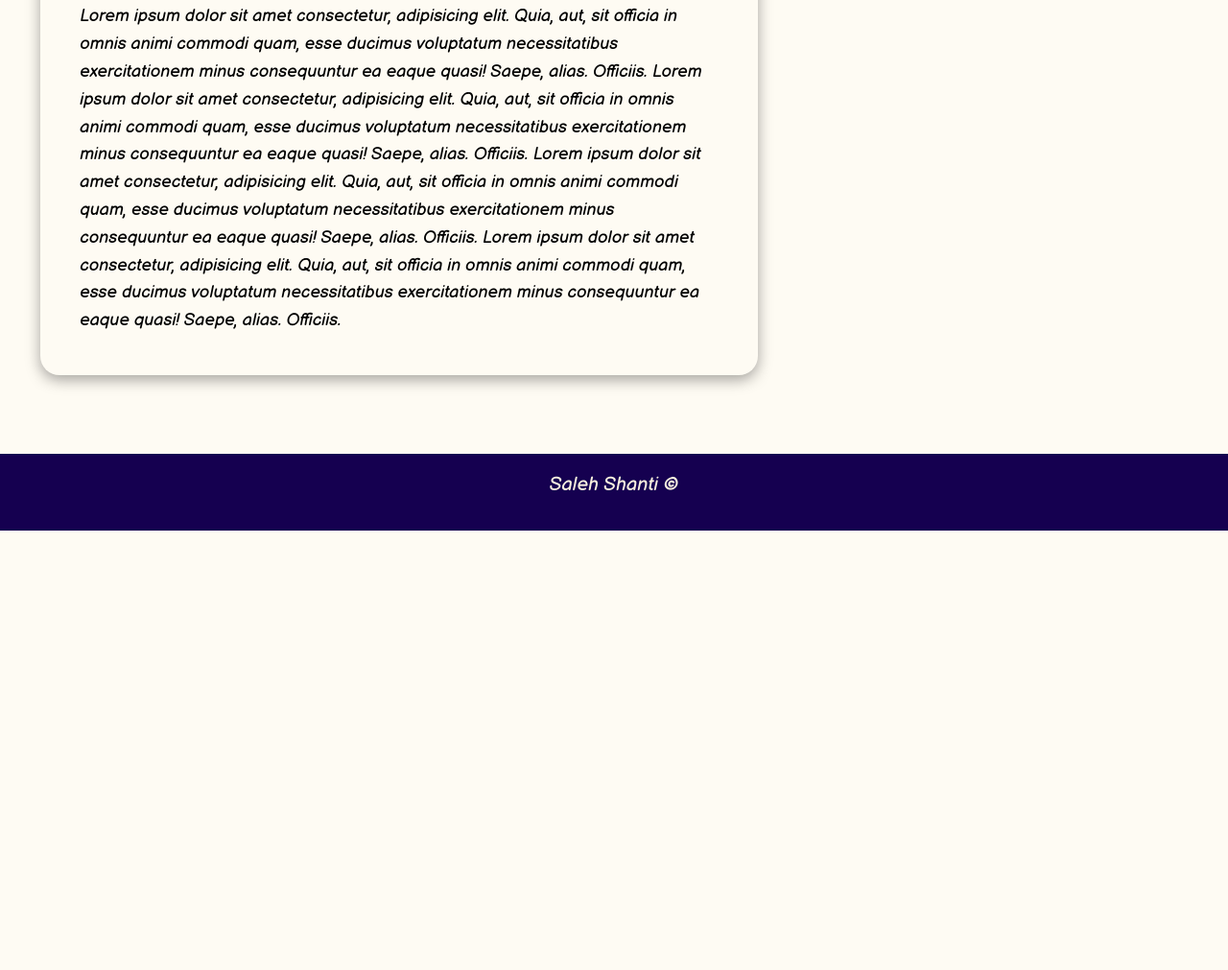
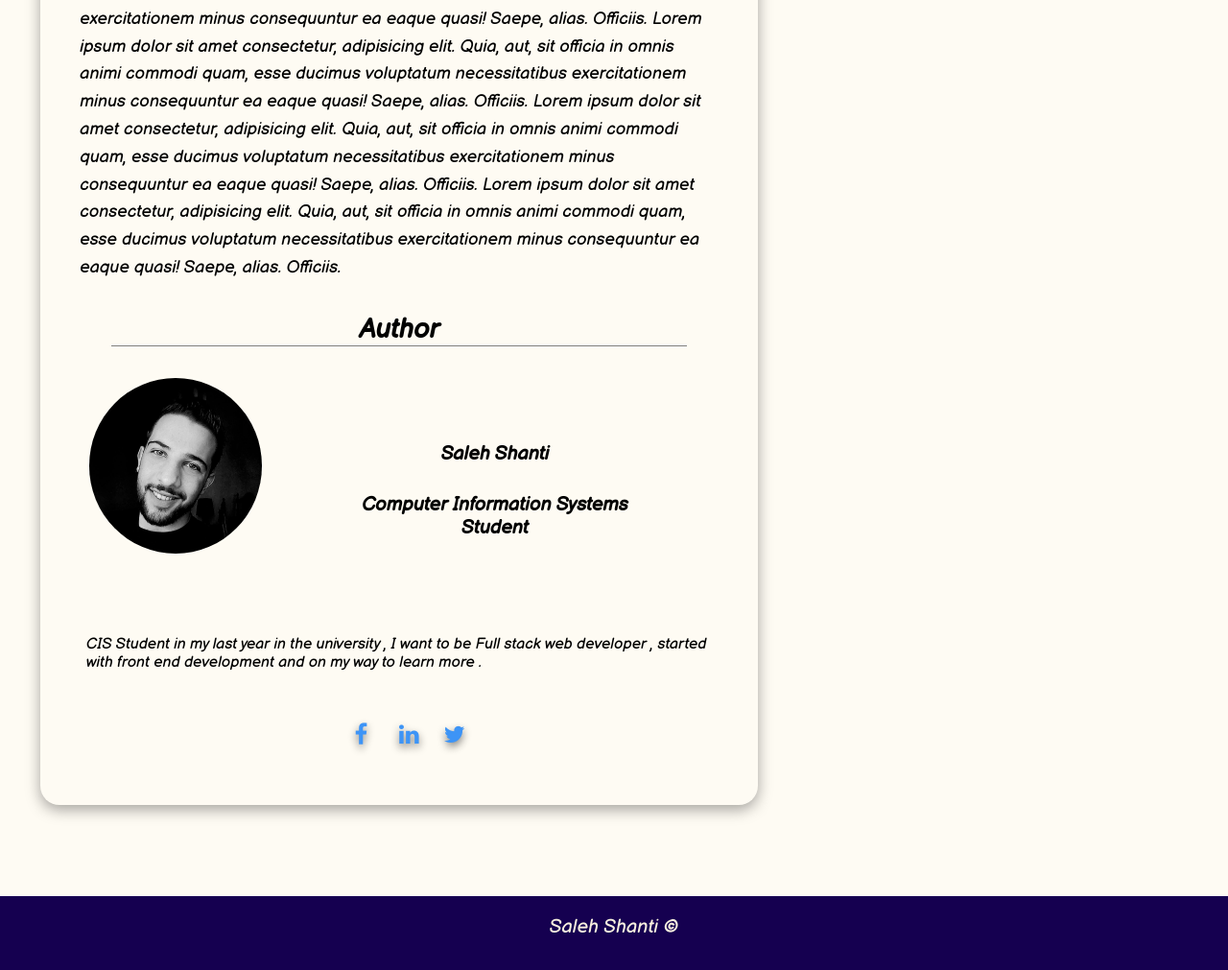
Before and after one commit to Saleh-Shanti/Blog-Website, a plain HTML site: page blog-post.html in a window 1280 px wide. Shown: the part 925-1936 px from the top of the page at 96% size. Before the commit the page ends 1478 px from the top, so only its background shows below. Drawn offline with Linux system fonts and the light colour scheme.

Commit message:
added the author section

```diff
--- a/blog-post.html
+++ b/blog-post.html
@@ -9,11 +9,13 @@
         <link rel="preconnect" href="https://fonts.googleapis.com">
         <link rel="preconnect" href="https://fonts.gstatic.com" crossorigin>
         <link href="https://fonts.googleapis.com/css2?family=Balsamiq+Sans:ital@1&display=swap" rel="stylesheet">
+        <link rel="stylesheet" href="https://cdnjs.cloudflare.com/ajax/libs/font-awesome/4.7.0/css/font-awesome.min.css">
+
     </head>
 
     <body>
 
-     <div class="container">
+     <section class="container">
         <header>
                <div class="logo">
                    <img src="images/S-logo.png" alt="Blog-Logo" id="logo">
@@ -36,13 +38,13 @@
 
         <main>
 
-            <div class="post-content">
+            <section class="post-content">
                 <img src="images/post-1.jpg" alt="post 1" class="post-img">
 
                 <div class="post-title">
                     <h3>Front End Development</h3>
                 </div>
-                <div class="post">
+                <section class="post">
                     <article>
 
 
@@ -64,8 +66,36 @@
                             exercitationem minus consequuntur ea eaque quasi! Saepe, alias. Officiis.
 
 
-                    </article></div>
-            </div>
+                    </article></section>
+            </section>
+
+            <section class="author-card">
+                <div class="Author-title">
+                    <h3>Author</h3>
+                </div>
+                 <div class="author">
+                        <div class="avatar">
+                            <img src="images/Saleh Shanti.jpg" alt="Saleh Shanti Photo">
+                        </div>
+                        <div class="authorInfo">
+                            <h5>Saleh Shanti</h5><br>
+                            <h5>Computer Information Systems Student</h5>
+                        </div>
+                </div>
+                <div class="author-bio">
+                    <p>
+                        CIS Student in my last year in the university ,
+                        I want to be Full stack web developer , started with front end development
+                        and on my way to learn more .
+                    </p>
+                </div>
+
+                <div class="socialmedia">
+                    <span class="social-icon"><a href="https://www.facebook.com/saleh.shanti.56" class="fa fa-facebook" target="blank"></a></span>
+                    <span class="social-icon"><a href="https://www.linkedin.com/in/saleh-shanti-387a48196/" class="fa fa-linkedin" target="blank"></a></span>
+                    <span class="social-icon"><a href="#" class="fa fa-twitter"></a></span>
+                </div>
+            </section>
         </main>
 
 
@@ -80,7 +110,7 @@
                 <p>This is why to learn Back-end development ......</p>
             </div>
             <div class="card">
-                <h3><a href="blog-post.html">Back End Development</a></h3>
+                <h3><a href="blog-post.html">Full Stack Development</a></h3>
                 <p>This is why to learn Fullstack development ......</p>
             </div>
         </aside>
@@ -89,7 +119,7 @@
             <span> Saleh Shanti &copy;</span>
         </footer>
 
-    </div>
+    </section>
 
  </body>
 </html>
--- a/css/styles.css
+++ b/css/styles.css
@@ -141,10 +141,24 @@ main {
   margin-top: 10px;
 }
 .postcard:hover {
-  cursor: pointer;
   transform: scale(1.1);
 }
-
+.ReadBtnDiv {
+  text-align: center;
+}
+.ReadBtn {
+  cursor: pointer;
+  box-shadow: inset 1px 1px 8px -40px #97c4fe;
+  background: linear-gradient(to bottom, #3d94f6 5%, #2a1ed0 100%);
+  background-color: #3d40f6;
+  border-radius: 18px;
+  border: 1px solid #1e5bb1;
+  color: #ffffff;
+  font-style: italic;
+  padding: 7px 25px;
+  margin-bottom: 5px;
+  text-shadow: 0px 0px 0px #cd1552;
+}
 /* Styling the sidebar */
 
 aside {
@@ -197,7 +211,47 @@ aside h2 {
   font-size: large;
   line-height: 1.6;
 }
+.Author-title {
+  text-align: center;
+  border-bottom: 1px solid gray;
+  margin: 5%;
+}
 
+.author {
+  display: flex;
+  text-align: center;
+}
+.avatar {
+  width: 30%;
+}
+.avatar img {
+  width: 90%;
+  border-radius: 50%;
+}
+.authorInfo {
+  width: 70%;
+  padding: 10%;
+}
+.author-bio {
+  font-size: medium;
+  margin: 5% 1%;
+}
+.socialmedia {
+  text-align: center;
+
+  width: 50%;
+  margin: auto;
+}
+.fa {
+  text-shadow: rgba(0, 0, 0, 0.473) 0px 4px 8px;
+  color: #3d94f6;
+  padding: 20px;
+  font-size: 30px;
+  width: 30px;
+  text-align: center;
+  text-decoration: none;
+  border-radius: 50%;
+}
 /* The Footer Styles*/
 
 footer {
@@ -216,7 +270,7 @@ footer span {
 
 /* Responsive Design for the screens between 611px - 950px*/
 
-@media (min-width: 611px) and (max-width: 950px) {
+@media (min-width: 667px) and (max-width: 1028px) {
   .container {
     width: 100%;
     grid-template-columns: 100%;
@@ -232,11 +286,15 @@ footer span {
     width: 90%;
     margin: 5% auto;
   }
+  article {
+    margin: 10px 0;
+    font-size: smaller;
+  }
 }
 
-/* Responsive Design for the screens Less than 611px */
+/* Responsive Design for the screens Less than 666px */
 
-@media (max-width: 610px) {
+@media (max-width: 666px) {
   .menu {
     display: none;
   }
@@ -264,4 +322,9 @@ footer span {
     width: 90%;
     margin: 5% auto;
   }
+
+  article {
+    margin: 10px 0;
+    font-size: smaller;
+  }
 }
```
Also changed, not shown: index.html (+19 -13 lines), images/Saleh Shanti.jpg (added).
